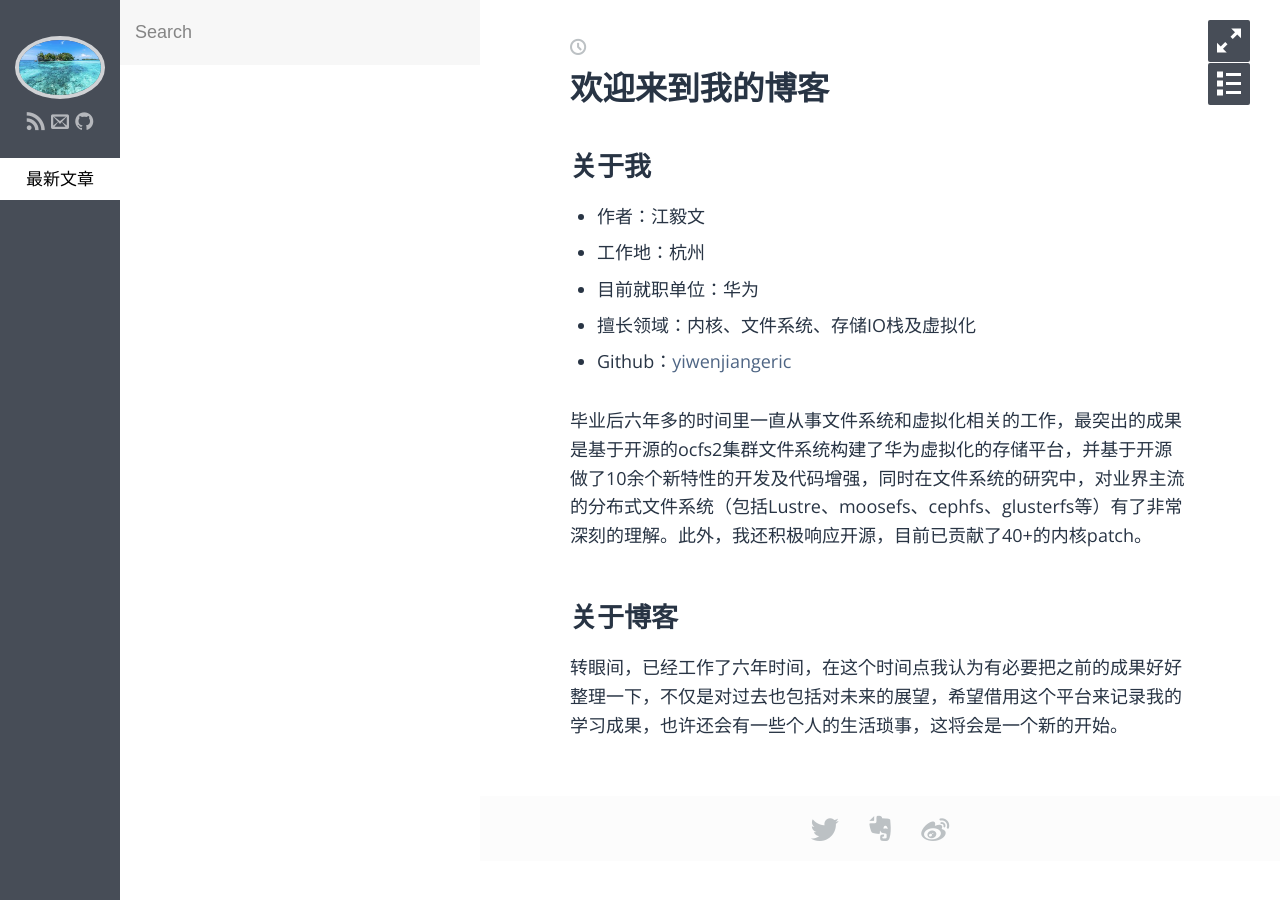
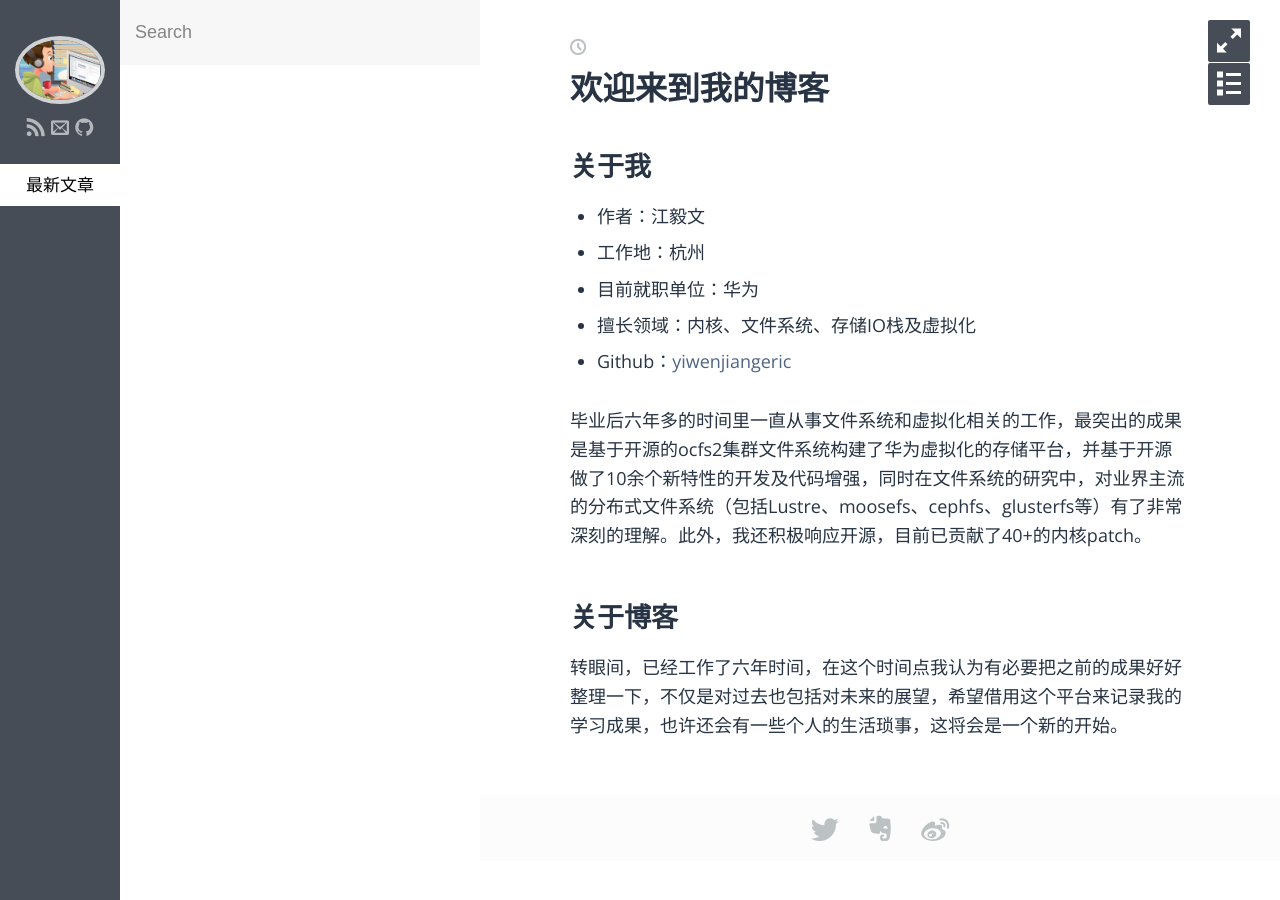
Before and after one commit to YiwenJiangEric/yiwenjiangeric.github.io, a Jekyll site: the page built from index.md, in a window 1280 px wide. Built offline with Jekyll 4.4.1, drawn with Linux system fonts in a browser that asks for light colours; some web fonts are replaced.

Commit message:
update avatar

```diff
--- a/_config.yml
+++ b/_config.yml
@@ -21,8 +21,8 @@ github: yiwenjiangeric
 #linkedin: suyan404
 
 # avatar and Favicon
-avatar: https://yiwenjiangeric.github.io/assets/img/sea.jpg
-favicon: https://yiwenjiangeric.github.io/assets/img/sea.jpg
+avatar: https://yiwenjiangeric.github.io/assets/img/coder.jpg
+favicon: https://yiwenjiangeric.github.io/assets/img/coder.jpg
 
 # disqus config
 disqus:
```
Also changed, not shown: assets/img/coder.jpg (added).
